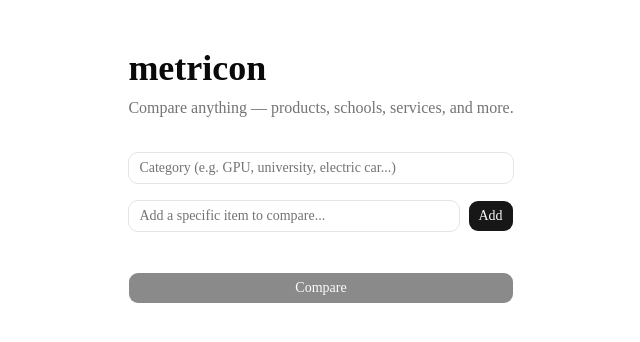
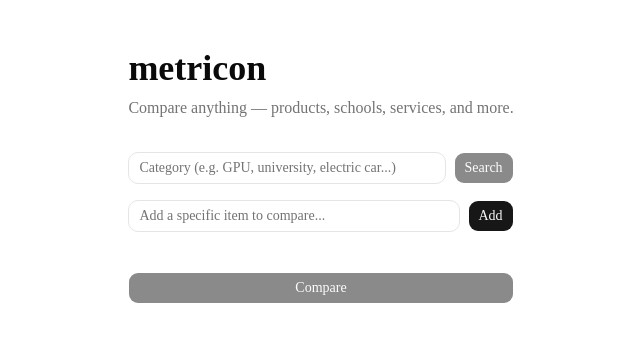
Before and after one commit to brimatt16219/metricon, a Next.js app in the folder frontend/: page / in a window 1280 px wide. Shown: the top 342 px of the page, without its empty margins (319-959 px from the left). Built offline with nearby package versions, Linux system fonts and the light colour scheme.

Commit message:
feat: wire up category discovery on frontend with error handling

```diff
--- a/frontend/src/app/page.tsx
+++ b/frontend/src/app/page.tsx
@@ -17,10 +17,12 @@ interface ComparisonResult {
 export default function Home() {
   const [category, setCategory] = useState("");
   const [itemInput, setItemInput] = useState("");
+  const [error, setError] = useState("");
   const [items, setItems] = useState<string[]>([]);
   const [result, setResult] = useState<ComparisonResult | null>(null);
   const [loading, setLoading] = useState(false);
   const [view, setView] = useState<"grid" | "charts">("grid");
+  const [discovering, setDiscovering] = useState(false);
 
   const addItem = () => {
     if (itemInput.trim() && !items.includes(itemInput.trim())) {
@@ -37,16 +39,53 @@ export default function Home() {
     if (items.length < 2) return;
     setLoading(true);
     setResult(null);
+    setError("");
 
+    try {
       const res = await fetch("http://localhost:8000/compare", {
         method: "POST",
         headers: { "Content-Type": "application/json" },
         body: JSON.stringify({ items, category: category || null }),
       });
 
+      if (!res.ok) {
+        const err = await res.json();
+        throw new Error(err.detail || "Comparison failed.");
+      }
+
       const data = await res.json();
       setResult(data);
+    } catch (e) {
+      setError(e instanceof Error ? e.message : "Comparison failed.");
+    } finally {
       setLoading(false);
+    }
+  };
+
+  const handleDiscover = async () => {
+    if (!category.trim()) return;
+    setDiscovering(true);
+    setError("");
+
+    try {
+      const res = await fetch("http://localhost:8000/discover", {
+        method: "POST",
+        headers: { "Content-Type": "application/json" },
+        body: JSON.stringify({ category }),
+      });
+
+      if (!res.ok) {
+        const err = await res.json();
+        throw new Error(err.detail || "Search failed.");
+      }
+
+      const data = await res.json();
+      setItems(data.items);
+    } catch (e) {
+      setError(e instanceof Error ? e.message : "Search failed.");
+    } finally {
+      setDiscovering(false);
+    }
   };
 
   return (
@@ -57,11 +96,17 @@ export default function Home() {
       </p>
 
       <div className="space-y-4 mb-6">
+        <div className="flex gap-2">
           <Input
             placeholder="Category (e.g. GPU, university, electric car...)"
             value={category}
             onChange={(e) => setCategory(e.target.value)}
+            onKeyDown={(e) => e.key === "Enter" && handleDiscover()}
           />
+          <Button onClick={handleDiscover} disabled={!category.trim() || discovering}>
+            {discovering ? "Searching..." : "Search"}
+          </Button>
+        </div>
 
         <div className="flex gap-2">
           <Input
@@ -86,6 +131,12 @@ export default function Home() {
           ))}
         </div>
       </div>
+
+      {error && (
+        <div className="rounded-lg border border-destructive/50 bg-destructive/10 p-3 mb-4">
+          <p className="text-sm text-destructive">{error}</p>
+        </div>
+      )}
 
       <Button
         onClick={handleCompare}
```
Also changed, not shown: 1 other file (tests, documents, lock files or other folders). Lines whose indentation alone changed are shown as unchanged.
